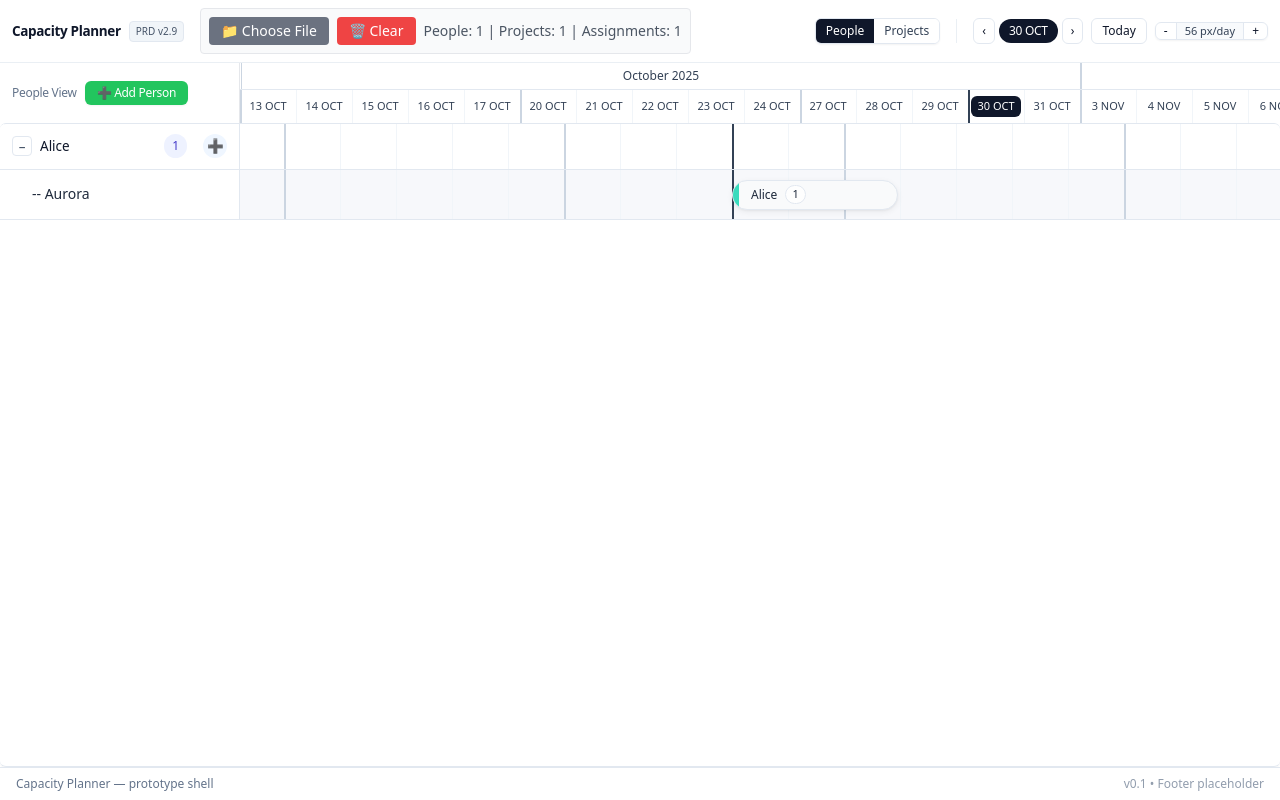
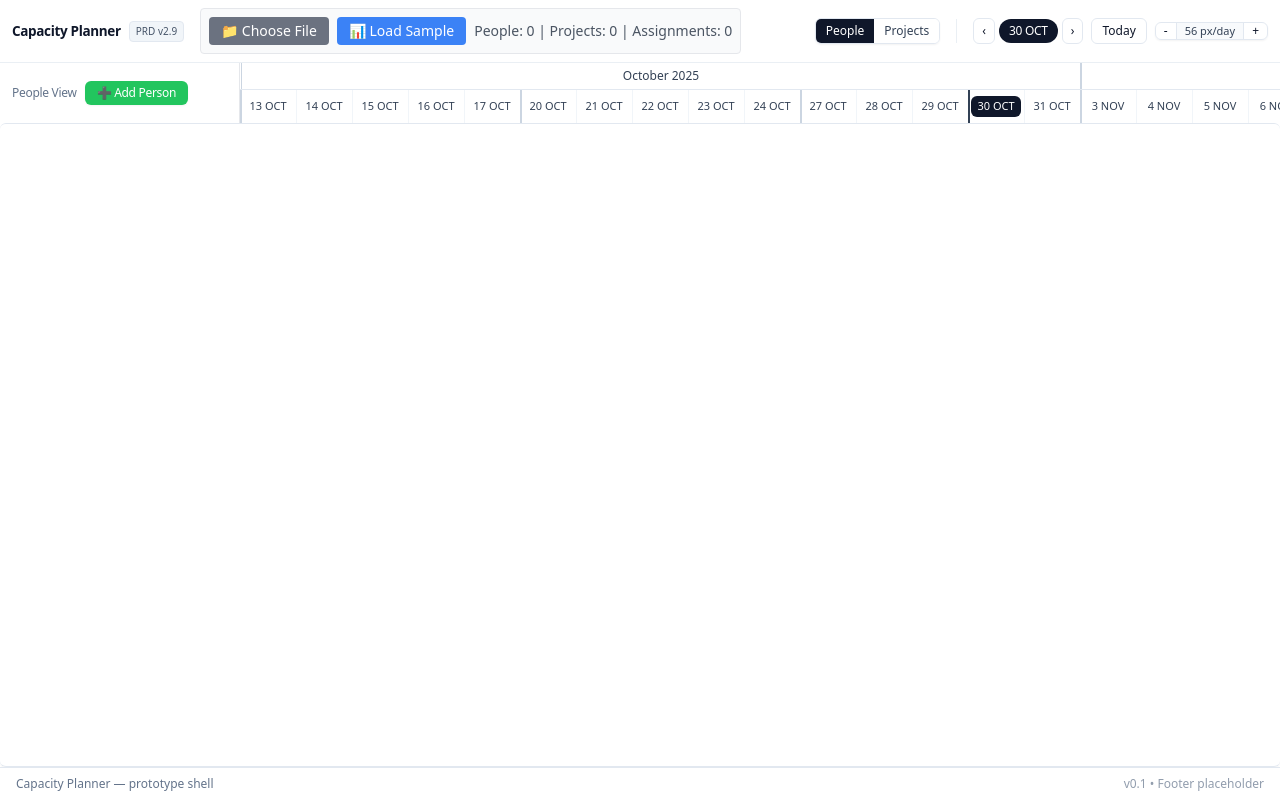
Before and after one commit to omniflow-oss/of-planner, a Nuxt app: page / in a window 1280 px wide. Shown: the top 800 px of the page. Built offline with nearby package versions, Linux system fonts and the light colour scheme.

Commit message:
reset state

```diff
--- a/stores/usePlannerStore.ts
+++ b/stores/usePlannerStore.ts
@@ -25,14 +25,11 @@ function generateSequentialId(prefix: string, existingItems: { id: string }[]):
 export const usePlannerStore = defineStore('planner', {
   state: (): PlannerState => ({
     people: [
-      { id: 'p1', name: 'Alice' },
     ],
     projects: [
-      { id: 'j1', name: 'Aurora', color: '#3b82f6', emoji: '📋' },
     ],
     assignments: [
       // seed one assignment for tests and quick demo
-      { id: 'a1', person_id: 'p1', project_id: 'j1', start: (() => { const d = new Date(); d.setUTCHours(0,0,0,0); return toISO(d) })(), end: (() => { const d = new Date(); d.setUTCHours(0,0,0,0); d.setUTCDate(d.getUTCDate() + 4); return toISO(d) })(), allocation: 1 },
     ],
     view: {
       mode: 'person',
```
